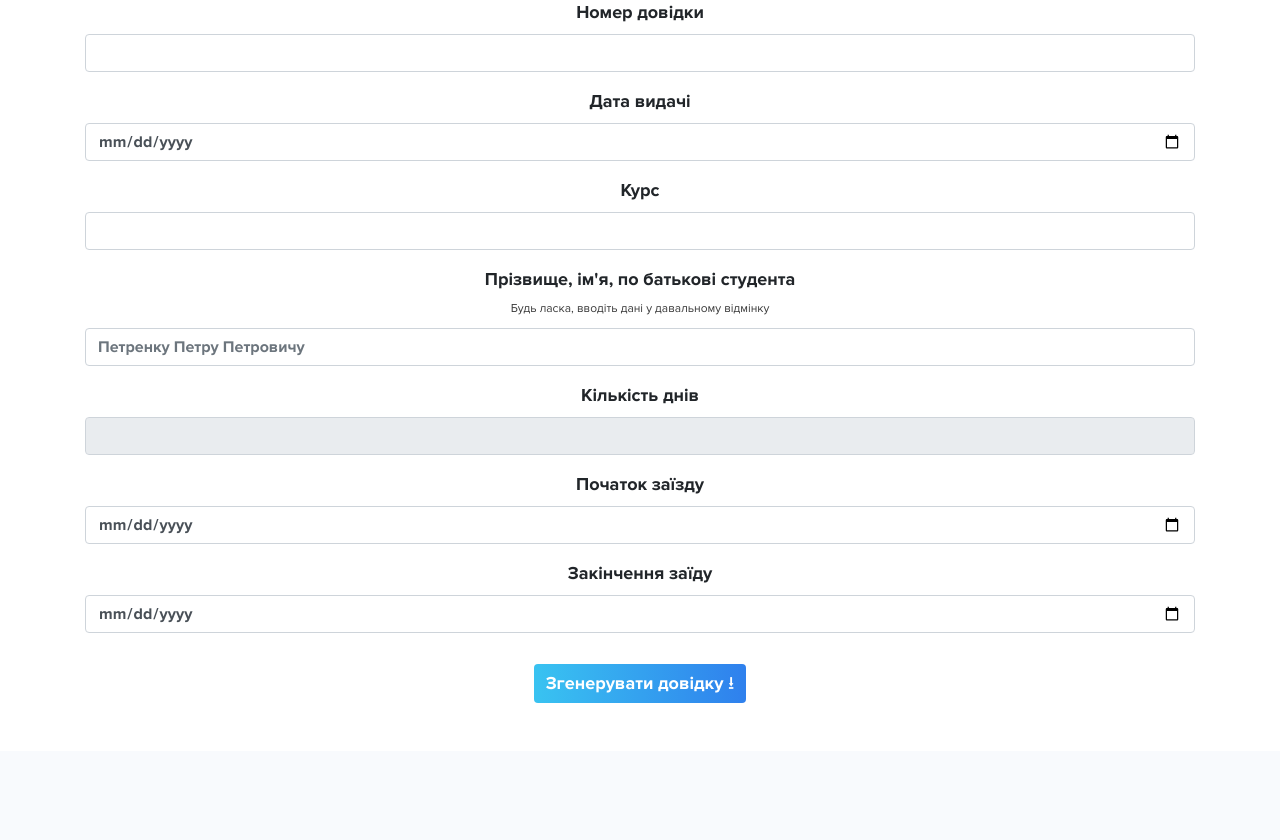
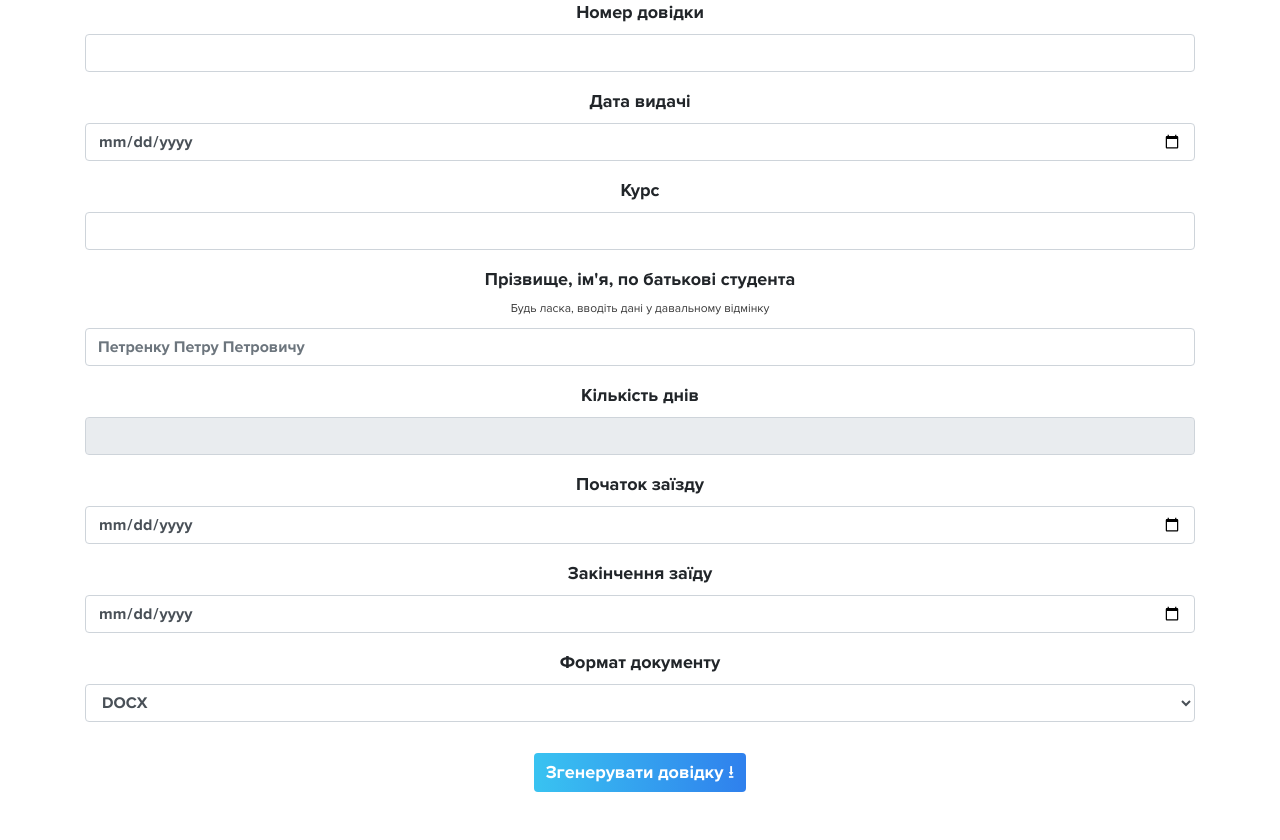
Before and after one commit to vaMoreth/Praktyka, a Flask app: page / in a window 1280 px wide. Shown: the part 286-1126 px from the top of the page. Before the commit the page ends 989 px from the top, so only its background shows below. Run offline with Flask 3, Linux system fonts and the light colour scheme; some libraries are stand-ins or nearby versions.

Commit message:
added the conversion files docx and pdf

```diff
--- a/app.py
+++ b/app.py
@@ -2,7 +2,7 @@ import os
 from datetime import datetime
 from flask import Flask, request, render_template, send_file
 from docx import Document
-
+from docx2pdf import convert
 
 app = Flask(__name__)
 
@@ -36,6 +36,7 @@ def generate():
     days = request.form['days']
     start_date = request.form['start_date']
     end_date = request.form['end_date']
+    format_type = request.form['format']
 
     template_path = 'static/InputFiles/file2.docx'
     document = Document(template_path)
@@ -52,8 +53,16 @@ def generate():
 
     process_document(document, replacements)
 
-    output_path = os.path.join('uploads', f'Довідка_{name}_{doc_number}.docx')
-    document.save(output_path)
+
+    if format_type == 'docx':
+        output_path = os.path.join('uploads', f'Довідка_{name}_{doc_number}.docx')
+        document.save(output_path)
+    elif format_type == 'pdf':
+        docx_path = os.path.join('uploads', f'Довідка_{name}_{doc_number}.docx')
+        pdf_path = os.path.join('uploads', f'Довідка_{name}_{doc_number}.pdf')
+        document.save(docx_path)
+        convert(docx_path, pdf_path)
+        output_path = pdf_path
 
     return send_file(output_path, as_attachment=True)
 
--- a/templates/index.html
+++ b/templates/index.html
@@ -50,6 +50,14 @@
                 <label for="end_date">Закінчення заїду</label>
                 <input type="date" class="form-control" id="end_date" name="end_date" required>
             </div>
+            <div class="form-group">
+                <label for="format">Формат документу</label>
+                <select class="form-control" id="format" name="format">
+                    <option value="docx">DOCX</option>
+                    <option value="pdf">PDF</option>
+                </select>
+            </div>
+            <span id="start-date-error-message" class="error-message">❌ Дата початку не може бути пізніше ніж дата закінчення</span>
             <button type="submit" class="btn btn-primary submit-btn">Згенерувати довідку ⭳</button>
         </form>
     </div>
```
Lines whose indentation alone changed are shown as unchanged.
